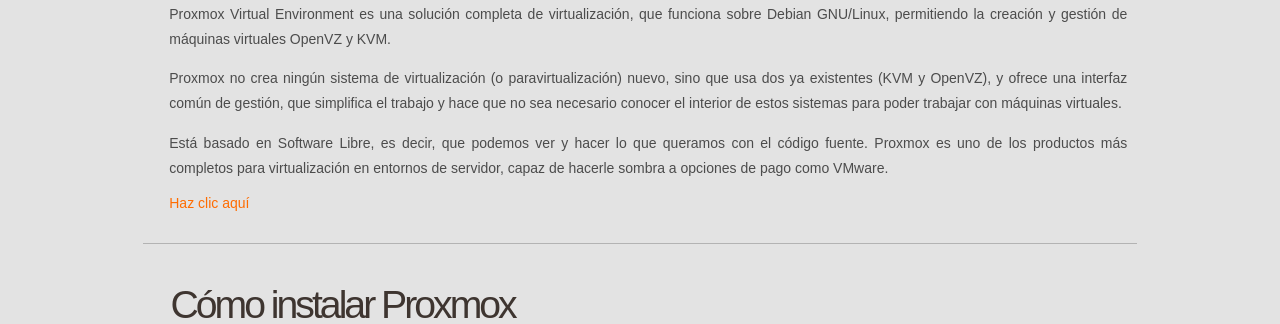
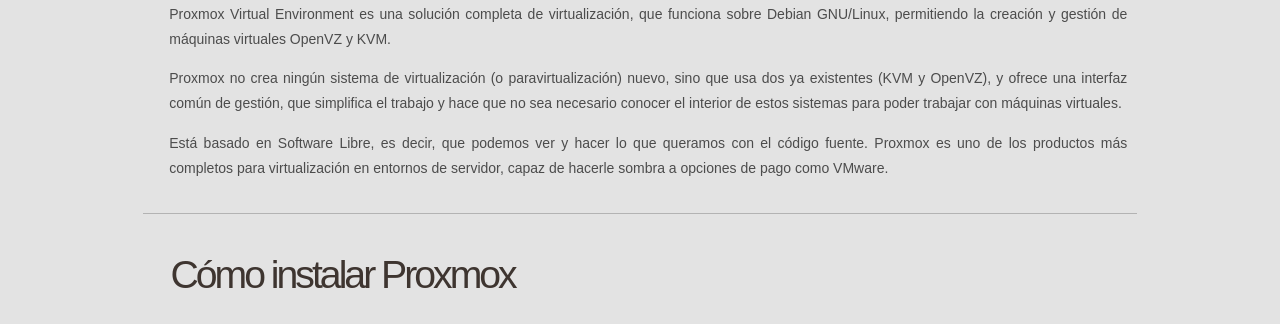
Before and after one commit to AlexLara99/retoT6, a plain HTML site: page T6 wiki/proxmox.html in a window 1280 px wide. Shown: the part 474-798 px from the top of the page. Drawn offline with Linux system fonts and the light colour scheme.

Commit message:
version final (de verdad)

```diff
--- a/T6 wiki/proxmox.html
+++ b/T6 wiki/proxmox.html
@@ -33,7 +33,7 @@
 
 							<p>Proxmox no crea ningún sistema de virtualización (o paravirtualización) nuevo, sino que usa dos ya existentes (KVM y OpenVZ), y ofrece una interfaz común de gestión, que simplifica el trabajo y hace que no sea necesario conocer el interior de estos sistemas para poder trabajar con máquinas virtuales.</p>
 
-							<p>Está basado en Software Libre, es decir, que podemos ver y hacer lo que queramos con el código fuente. Proxmox es uno de los productos más completos para virtualización en entornos de servidor, capaz de hacerle sombra a opciones de pago como VMware.</p><a href="javascript:window.open('images/proxmox.png','','toolbar=yes');void 0">Haz clic aquí</a></p>
+							<p>Está basado en Software Libre, es decir, que podemos ver y hacer lo que queramos con el código fuente. Proxmox es uno de los productos más completos para virtualización en entornos de servidor, capaz de hacerle sombra a opciones de pago como VMware.</p>
 						</div>
 					</div>
 					<div class="segmento">
@@ -45,7 +45,7 @@
 					<div class="segmento">
 						<h2 class="titulo">Preparacion</h2>
 						<div class="texto">
-							<p>Para comenzar con la instalación de Proxmox, primero tendremos que crear un medio booteable, en este caso nosotros hemos utilizado un USB.  Una vez descargados, vamos a crear el USB, para ello abrimos el Etcher y seleccionamos la ISO, una vez seleccionada la ISO seleccionaremos el USB y le daremos a “Flash!”.<a href="javascript:window.open('images/etcher3.png','','toolbar=yes');void 0">Haz clic aquí</a>
+							<p>Para comenzar con la instalación de Proxmox, primero tendremos que crear un medio booteable, en este caso nosotros hemos utilizado un USB.  Una vez descargados, vamos a crear el USB, para ello abrimos el Etcher y seleccionamos la ISO, una vez seleccionada la ISO seleccionaremos el USB y le daremos a “Flash!”.<a href="javascript:window.open('images/etcher3.jpg','','toolbar=yes');void 0">Haz clic aquí</a>
 
 								<div class="error">
 								<h3><b>Advertencia:</b></h3><br/>
```
Also changed, not shown: T6 wiki/index.html (+1 -2 lines), T6 wiki/images/inst1.png (added).
